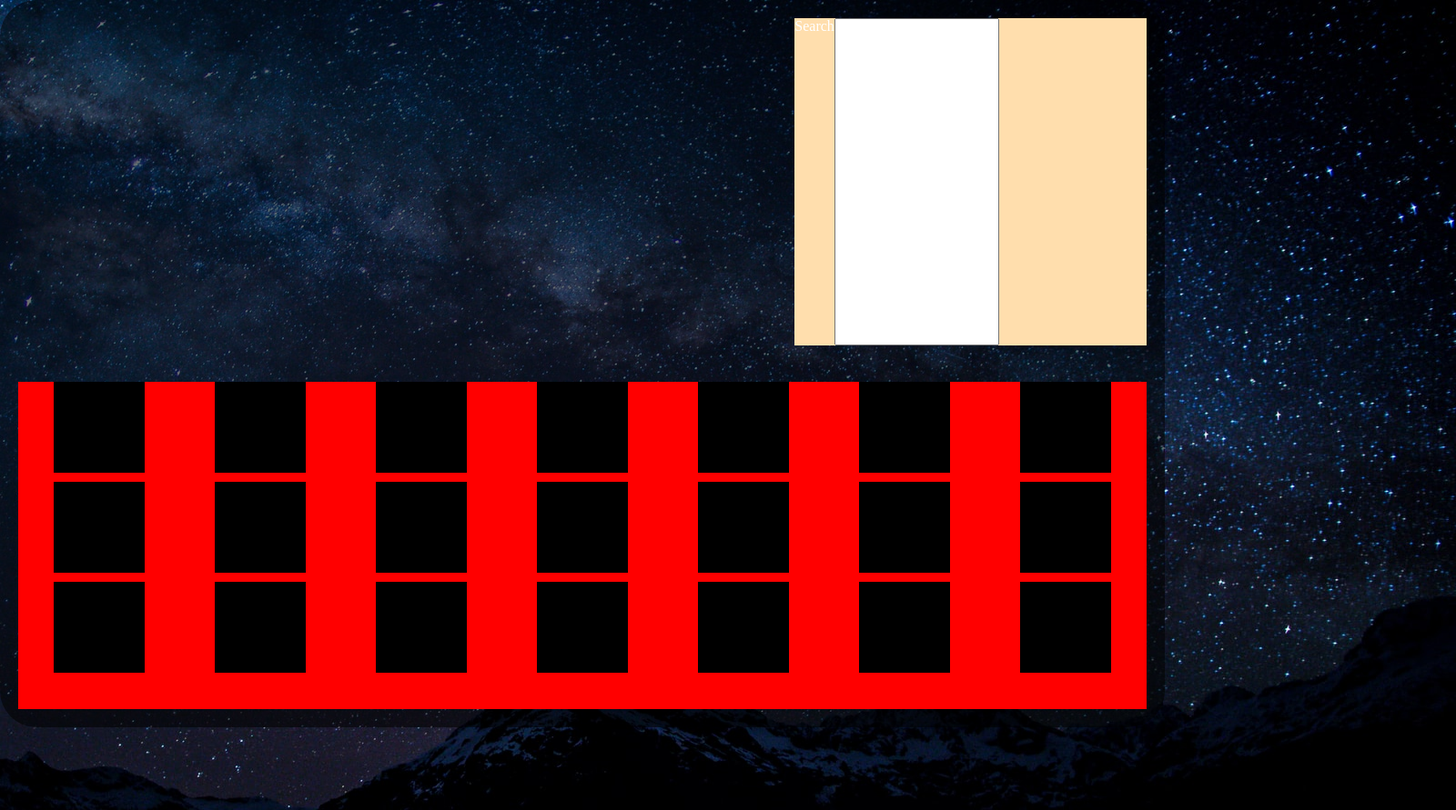
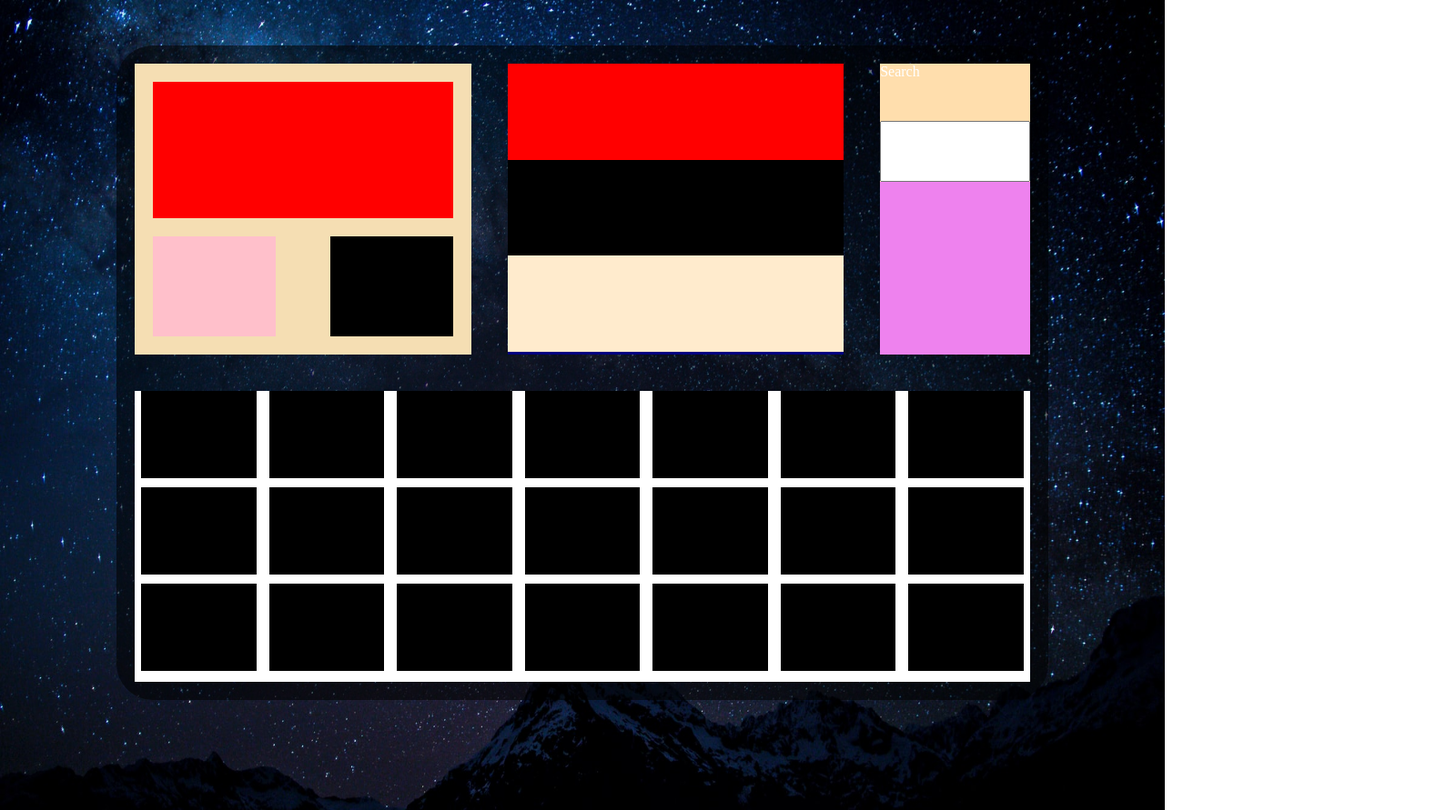
Before and after one commit to lnicepei/weather-app, a website built with webpack: page src/index.html in a window 1280 px wide. Shown: the top 891 px of the page at 91% size, 1600 px wide, since content can reach past the window. Built offline with nearby package versions, Linux system fonts and the light colour scheme.

Commit message:
Add colored blocks to see the design

```diff
--- a/src/style.css
+++ b/src/style.css
@@ -7,20 +7,23 @@
 body{
     display: flex;
     justify-content: center;
+    align-items: center;
 }
 
 img{
-    position: absolute;
+    /* position: absolute; */
     width: 1920px;
     height: 1080px;
     z-index: -1;
 }
 
 .weather{
-    height: 100vh;
-    width: 100vw;
+    top: 50px;
+    height: 90vh;
+    width: 80vw;
+    position: absolute;
     display: grid;
-    grid-template-columns: 1fr 1fr 1fr;
+    grid-template-columns: repeat(5, 1fr);
     grid-template-rows: 1fr 1fr;
     /* gap: 10px; */
     flex-direction: column;
@@ -30,50 +33,106 @@ img{
     border-radius: 40px;
 }
 
-.main{
+.today{
     grid-column: 1 / 3;
     grid-row: 0 / 1;
     background: wheat;
     margin: 20px;
-    display: flex;
+    display: grid;
+    grid-template-columns: 1fr 1fr;
+    grid-template-rows: 1fr 1fr;
     gap: 20px;
 }
 
-.today-data{
-    display: flex;
-    flex-direction: column;
-    gap: 20px;
-    width: 50%;
-}
-
-.today-temperature{
-    width: 100px;
-    height: 100px;
+.today__temperature{
+    grid-column: 1 / 3;
+    grid-row: 1 / 2;
+    /* width: 100%; */
+    height: 100%;
+    margin: 20px;
     background-color: red;
 }
 
-.today-city{
-    width: 100px;
-    height: 100px;
+.today__city{
+    grid-column: 2 / 3;
+    grid-row: 2 / 3;
+    /* width: 80%; */
+    /* height: 40%; */
+    margin: 20px;
     background-color: black
 }
 
-.today-image{
+.today__image{
+    grid-column: 1 / 2;
+    grid-row: 2 / 3;
     background-color: pink;
-    width: 50%;
+    /* width: 50%; */
+    margin: 20px;
+    display: flex;
+    justify-content: center;
+    align-items: center;
+}
+
+.today__image > img{
+    width: 100px;
+    height: 100px;
+    z-index: 2;
+}
+
+
+.additional{
+    grid-column: 3 / 5;
+    grid-row: 0 / 1;
+    background: navy;
+    display: flex;
+    flex-direction: column;
+    margin: 20px;
+}
+
+.additional__feels-like{
+    width: 100%;
+    height: 33%;
+    background-color: red;
+}
+
+.additional__humidity{
+    width: 100%;
+    height: 33%;
+    background-color: black;
+}
+
+.additional__wind-speed{
+    width: 100%;
+    height: 33%;
+    background-color: blanchedalmond;
 }
 
 .search{
     display: flex;
-    grid-column: 3 / 4;
+    flex-direction: column;
+    grid-column: 5 / 6;
     grid-row: 0 / 1;
     margin: 20px;
     background-color: navajowhite;
 }
 
+.search > p{
+    height: 33%;
+}
+
+.search > input{
+    height: 33%;
+}
+
+.toggle-temp{
+    width: 100%;
+    height: 100%;
+    background-color: violet;
+}
+
 .forecast{
     background: white;
-    grid-column: 1 / 4;
+    grid-column: 1 / 6;
     grid-row: 2 / 3;
     margin: 20px;
     display: flex;
@@ -85,27 +144,33 @@ img{
     flex-direction: column;
     align-items: center;
     gap: 10px;
-    background-color: red;
+    /* background-color: red; */
     width: calc(100% / 7);
     height: 100%;
 }
 
 .forecast-image{
     background-color: black;
+    width: 90%;
+    height: 30%;
+}
+
+.forecast-image > img{
+    height: 100px;
     width: 100px;
-    height: 100px;
+    z-index: 2;
 }
 
 .forecast-temperature{
     background-color: black;
-    width: 100px;
-    height: 100px;
+    width: 90%;
+    height: 30%;
 }
 
 .forecast-date{
     background-color: black;
-    width: 100px;
-    height: 100px;
+    width: 90%;
+    height: 30%;
 }
 
 input:focus{
```
